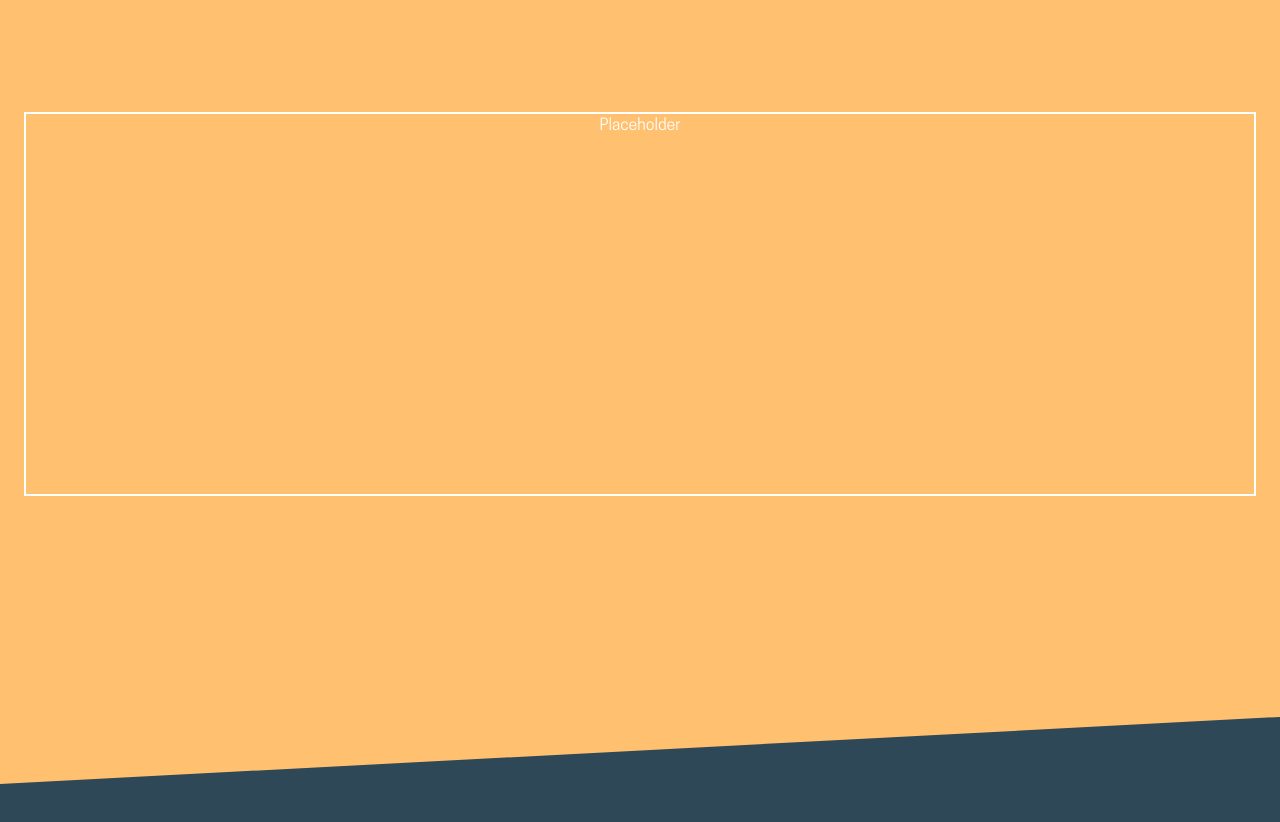
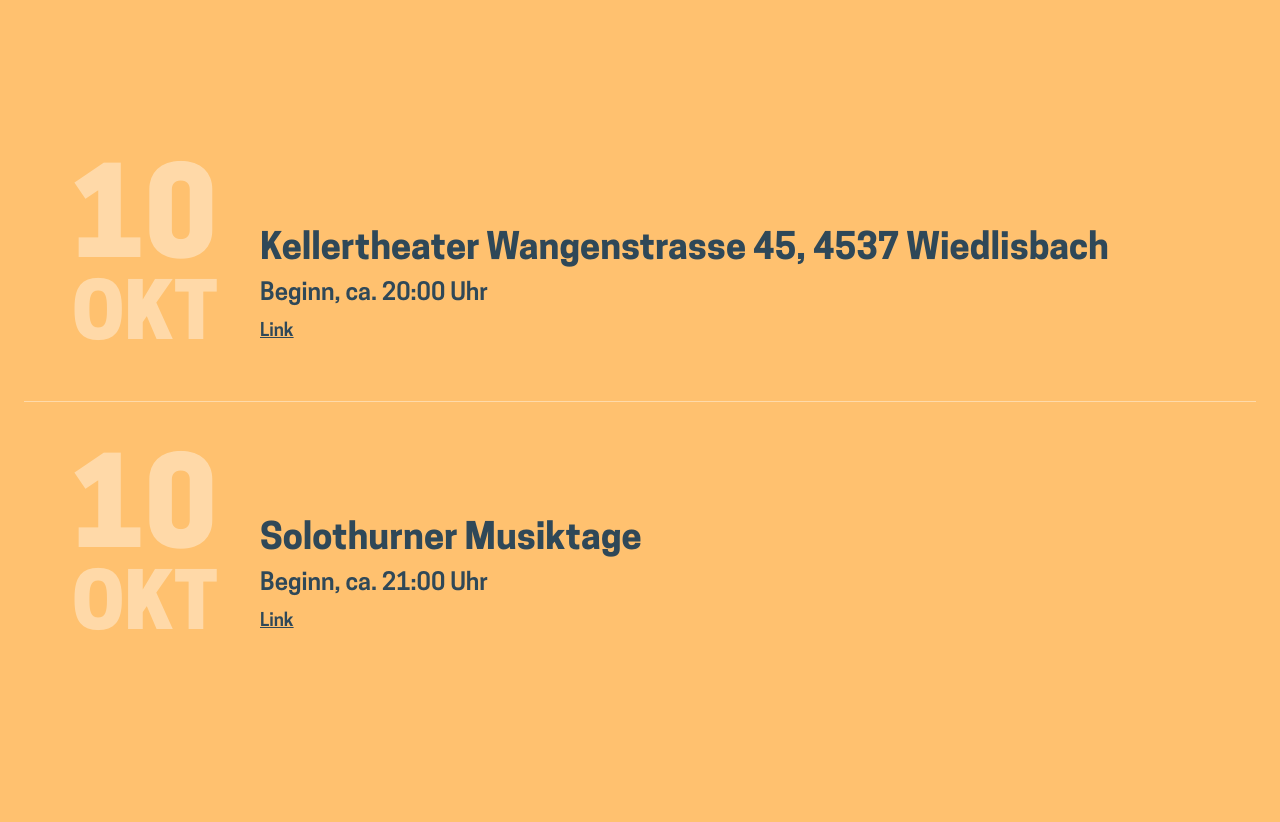
Before and after one commit to fidu85/midlands-website, a SvelteKit app: page / in a window 1280 px wide. Shown: the part 2168-2990 px from the top of the page. Built offline with nearby package versions, Linux system fonts and the light colour scheme.

Commit message:
first draft for concert section

```diff
--- /dev/null
+++ b/src/components/concert.svelte
@@ -0,0 +1,49 @@
+<script lang="ts">
+  export let date: Date = new Date();
+  export let titel: String = 'Titel';
+  export let start: String = 'Start';
+  export let link: string = 'https://www.midlands.ch'
+
+  const monthNames = ["JAN", "FEB", "MAR", "APR", "MAI", "JUN",
+  "JUL", "AUG", "SEP", "OKT", "NOV", "DEZ"];
+
+</script>
+
+<div class="py-3 sm:py-6 sm:px-12">
+  <div class="flex flex-row items-end space-x-6 sm:space-x-12">
+    <div class="day text-white font-cooper-heavy opacity-40">{date.getDate()}</div>
+    <div class="text-darkblue font-cooper-bold text-lg leading-6 sm:text-4xl pb-7 sm:pb-12">{titel}</div>
+  </div>
+
+  <div class="flex flex-row items-start space-x-6 sm:space-x-12 -mt-8 sm:-mt-14">
+    <div class="month text-white font-cooper-heavy opacity-40">{monthNames[date.getMonth()]}</div>
+    <div class="flex flex-col justify-between pt-2 sm:pt-4">
+      <div class="text-darkblue font-cooper-semibold text-base sm:text-2xl">{start}</div>
+      <a class="text-darkblue font-cooper-semibold text-sm sm:text-lg underline sm:pt-2" target="_blank" href="{link}">Link</a>
+    </div>
+  </div>
+</div>
+
+<style>
+.day {
+    width: 86px;
+    font-size: 72px;
+  }
+
+  .month {
+    width: 86px;
+    font-size: 46px;
+  }
+
+  @media (min-width: 640px) {
+    .day {
+      width: 140px;
+      font-size: 121px;
+    }
+
+    .month {
+      width: 140px;
+      font-size: 77px;
+    }
+   }
+</style>
--- a/src/components/layout/section_content.svelte
+++ b/src/components/layout/section_content.svelte
@@ -1,7 +1,7 @@
 <script lang="ts">
 </script>
 
-<div class="max-w-screen-2xl mx-auto px-4 sm:px-6 pb-72">
+<div class="max-w-screen-2xl mx-auto px-4 sm:px-6 pb-36 sm:pb-72">
   <slot />
 </div>
 
--- a/src/routes/section_concert.svelte
+++ b/src/routes/section_concert.svelte
@@ -2,6 +2,12 @@
   import SectionSlantedTop from "../components/layout/section_slanted_top.svelte";
   import SectionTitle from "../components/layout/section_title.svelte";
   import SectionContent from "../components/layout/section_content.svelte";
+  import Concert from "../components/concert.svelte";
+
+  let concerts_2022 = [
+		{ date: new Date(), titel: 'Kellertheater Wangenstrasse 45, 4537 Wiedlisbach', start: 'Beginn, ca. 20:00 Uhr', link: 'www.beleven.ch' },
+		{ date: new Date(), titel: 'Solothurner Musiktage', start: 'Beginn, ca. 21:00 Uhr', link: 'www.beleven.ch' },
+	];
 </script>
 
 <section id="concert" class="relative z-0 bg-orange">
@@ -10,7 +16,11 @@
   <SectionContent>
     <SectionTitle colorName='darkblue'>Konzerte</SectionTitle>
 
-    <div class="h-96 border-2 text-white text-center"><p>Placeholder</p></div>
+    <div class="divide-y divide-white/40">
+      {#each concerts_2022 as concert}
+        <Concert date={concert.date} titel={concert.titel} start={concert.start} link={concert.link}/>
+      {/each}
+    </div>
   </SectionContent>
 </section>
 
```
